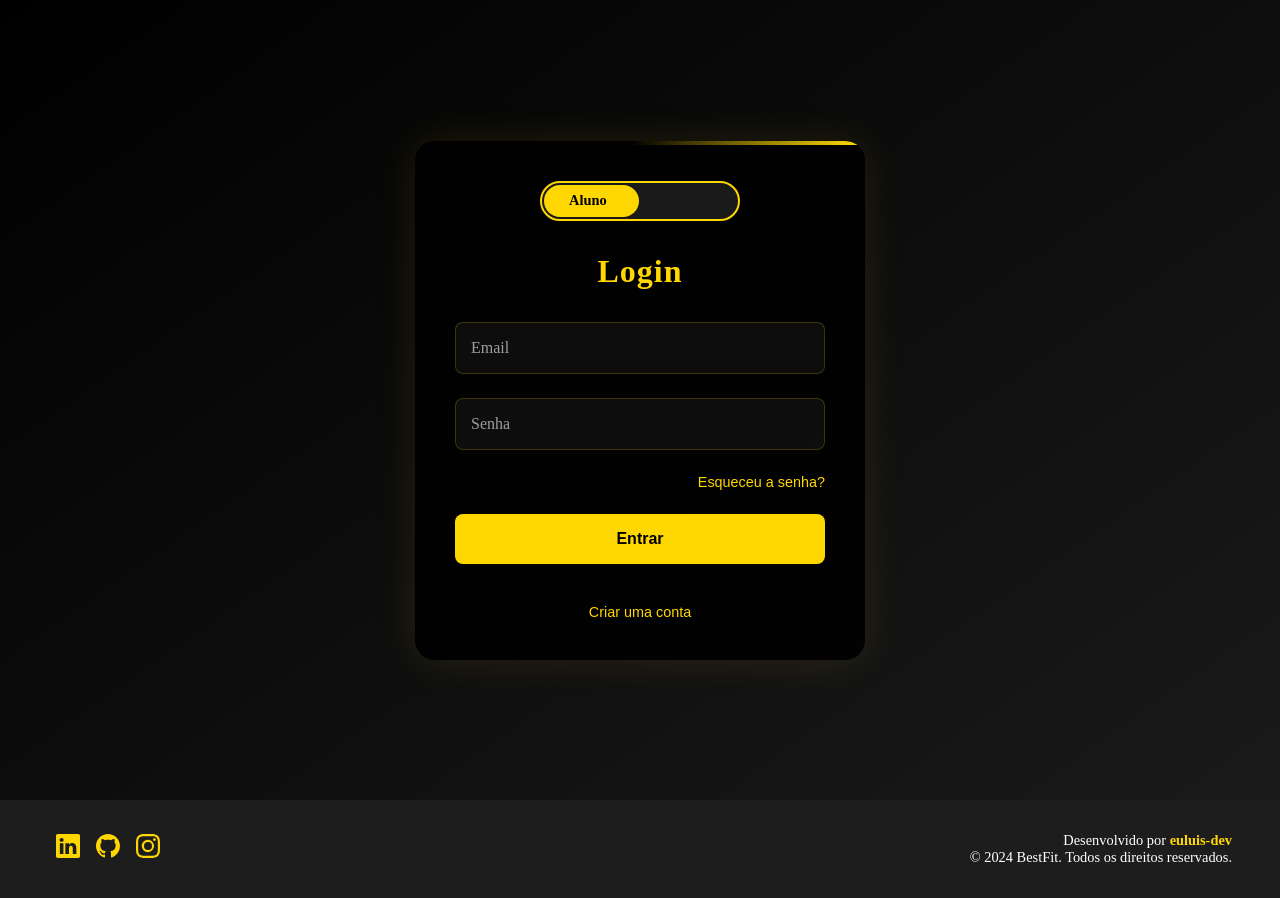
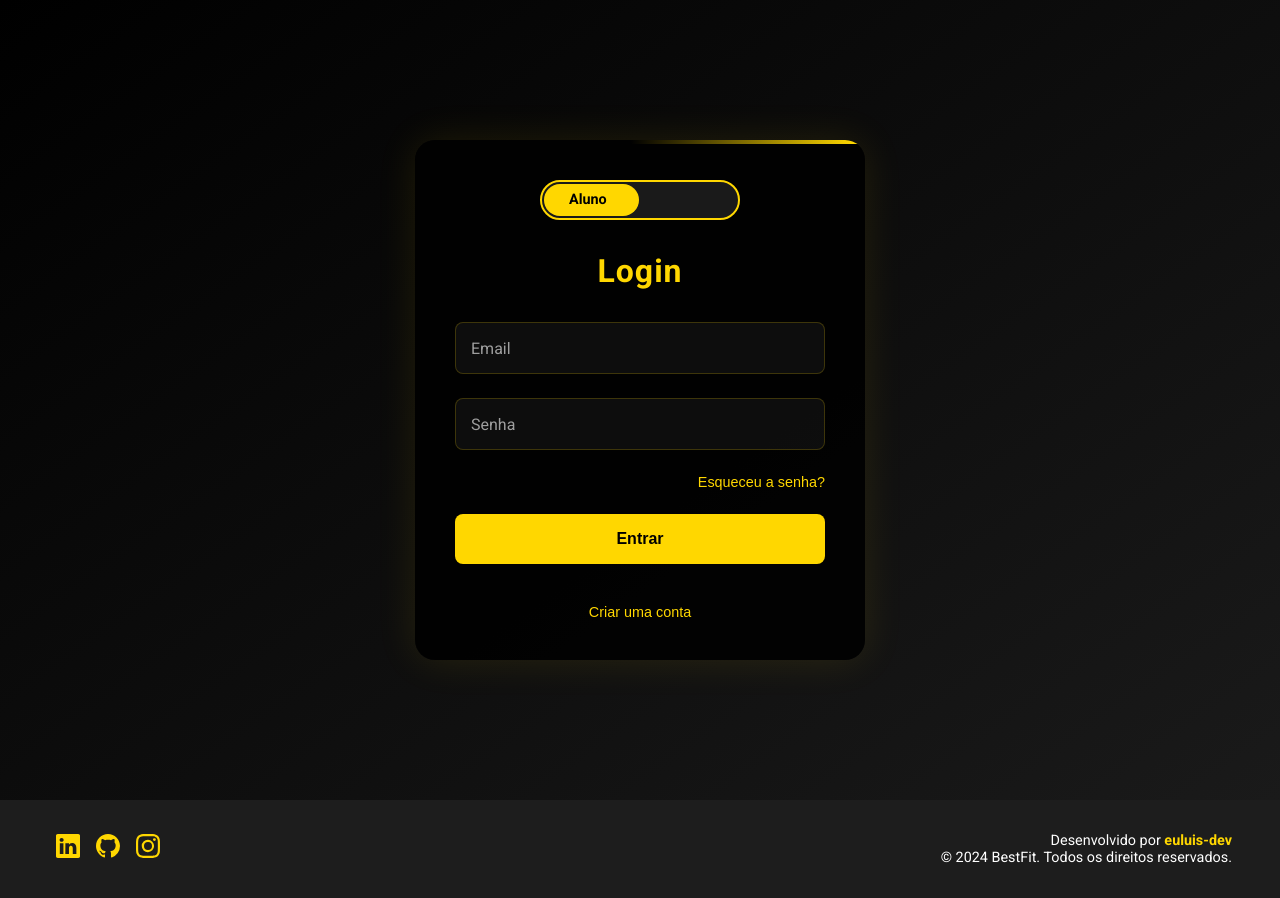
Before and after one commit to euluisdev/personal-app, a Next.js app: page / in a window 1280 px wide. Built offline with nearby package versions, Linux system fonts and the light colour scheme.

Commit message:
add font-family: Roboto-sans-serif -- font weight 400, normal as default in the project

```diff
--- a/src/app/globals.css
+++ b/src/app/globals.css
@@ -1,3 +1,5 @@
+@import url('https://fonts.googleapis.com/css2?family=Roboto:ital,wght@0,100;0,300;0,400;0,500;0,700;0,900;1,300;1,400&display=swap');
+
 * {
   margin: 0rem;
   padding: 0rem;
@@ -6,4 +8,8 @@
 
 html, body {
   overflow-x: hidden;
+
+  font-family: "Roboto", sans-serif;
+  font-weight: 400;
+  font-style: normal;
 }
```
